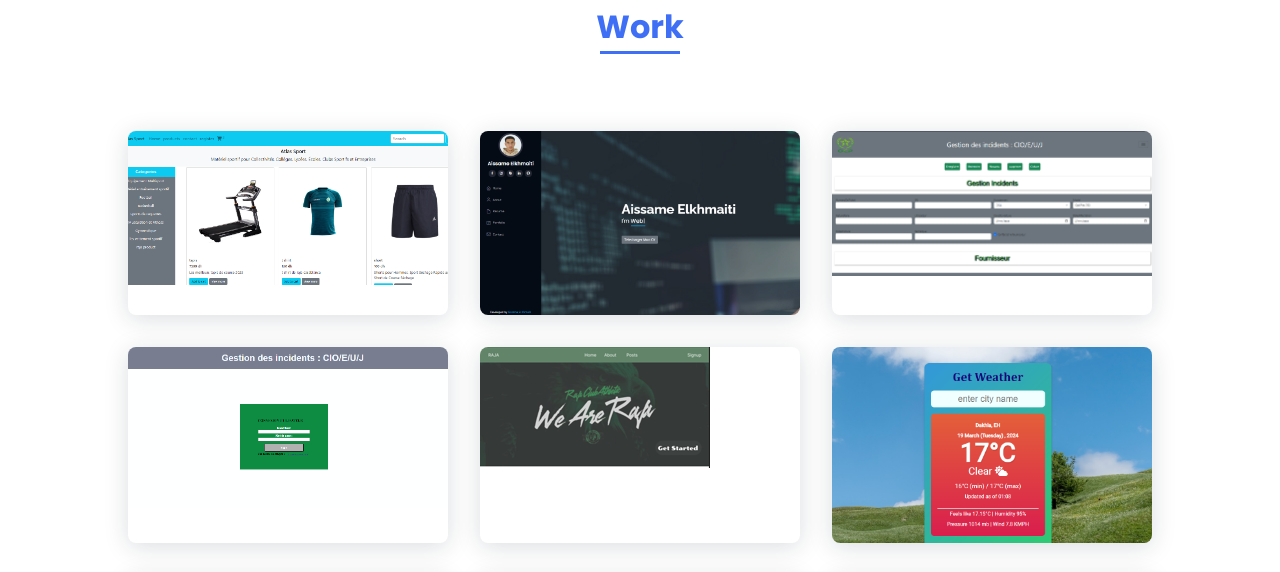
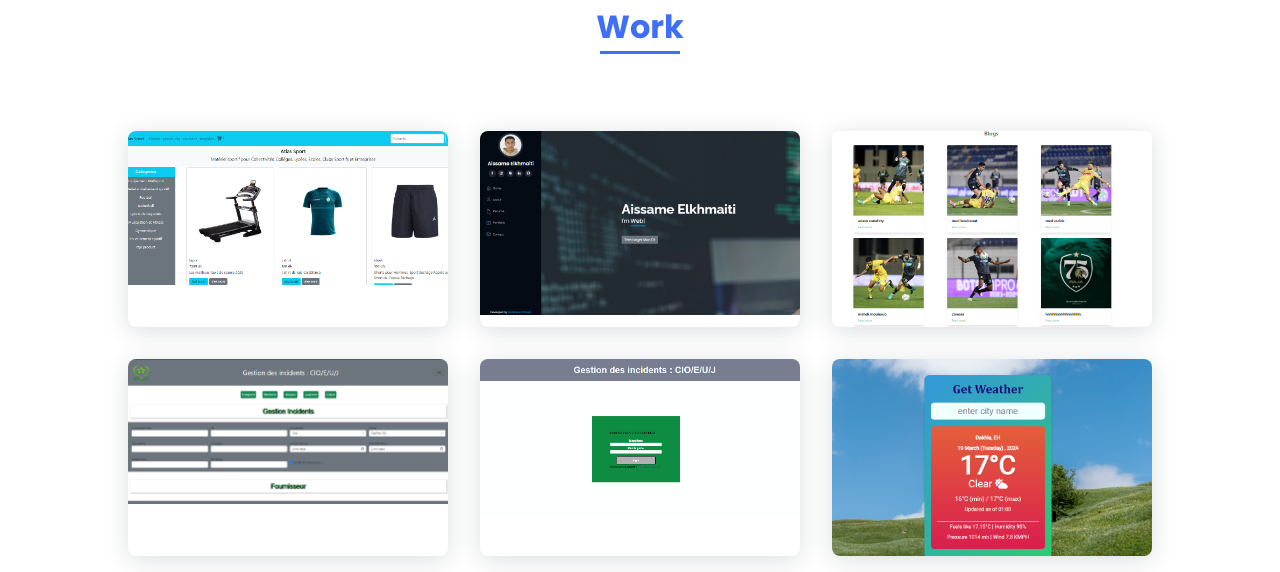
Before and after one commit to aissameelkhmaiti/MyPortfolio, a website: page index.html in a window 1280 px wide. Shown: the part 3052-3624 px from the top of the page. Drawn offline with nearby package versions, Linux system fonts and the light colour scheme.

Commit message:
add blog app

```diff
--- a/index.html
+++ b/index.html
@@ -237,15 +237,16 @@
                         <img src="assets/img/portfolio.png" alt="">
 
                     </a>
+                    <a href="https://github.com/aissameelkhmaiti/blog-app-mongodb.git" class="work__img">
+                        <img src="assets/img/Captur.png" alt="">
+                    </a>
                     <a href="https://github.com/aissameelkhmaiti/stage-pfe.git" class="work__img">
                         <img src="assets/img/incident.png" alt="">
                     </a>
                     <a href="https://github.com/aissameelkhmaiti/stage-pfe.git" class="work__img">
                         <img src="assets/img/loginincident.png" alt="">
                     </a>
-                    <a href="https://github.com/aissameelkhmaiti/blog-app-mongodb.git" class="work__img">
-                        <img src="assets/img/blogapp.png" alt="">
-                    </a>
+
                     <a href="https://github.com/aissameelkhmaiti/Application-Meteo-javascript-api.git" class="work__img">
                         <img src="assets/img/meteo.png" alt="">
                     </a>
```
Also changed, not shown: assets/img/Captur.png (added), assets/img/blogapp1.png (added), assets/img/movieapp.png, assets/img/rajablog.png (added).
